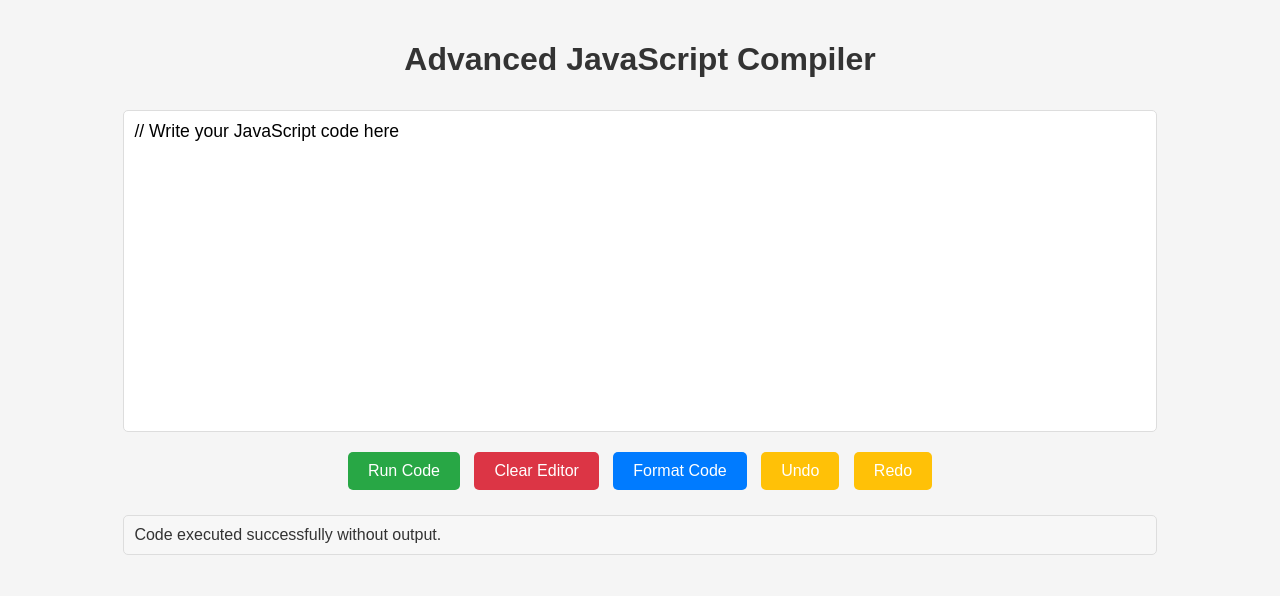
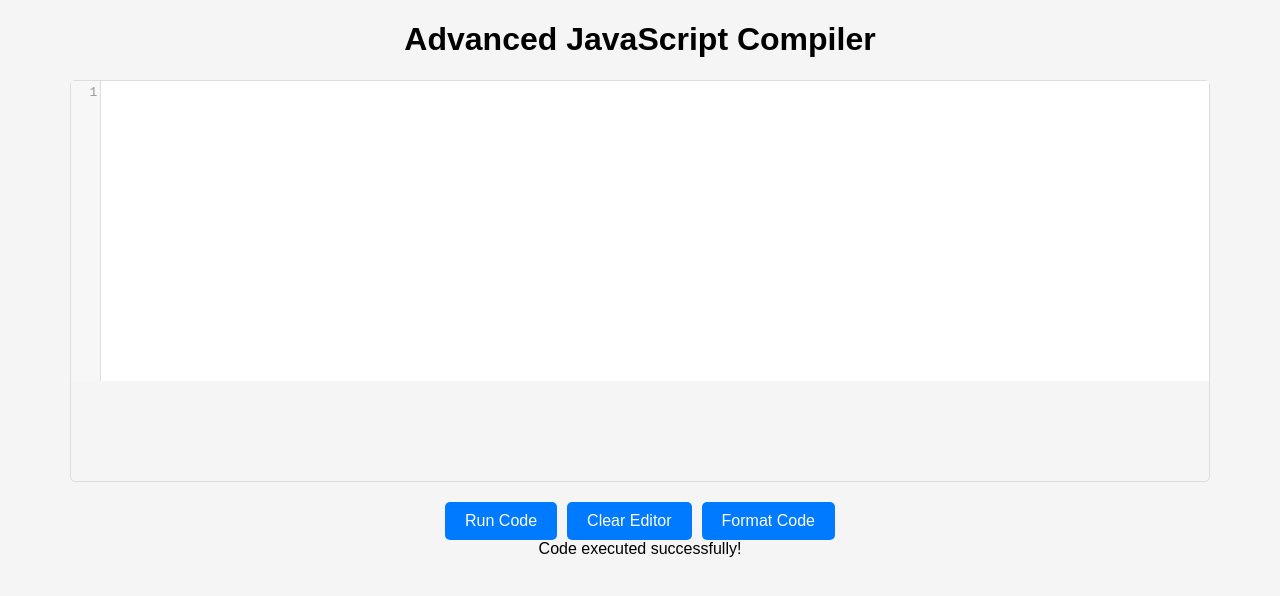
Before and after one commit to almamun1572/Advanced-JavaScript-Compiler, a plain HTML site: page index.html in a window 1280 px wide. Both pictures are taken after a click on the button "Run Code". Drawn offline with nearby package versions, Linux system fonts and the light colour scheme.

Commit message:
Advanced JavaScript Compiler

```diff
--- a/index.html
+++ b/index.html
@@ -4,116 +4,84 @@
     <meta charset="UTF-8">
     <meta name="viewport" content="width=device-width, initial-scale=1.0">
     <title>Advanced JavaScript Compiler</title>
+    <link rel="stylesheet" href="https://cdnjs.cloudflare.com/ajax/libs/codemirror/5.65.5/codemirror.min.css">
     <style>
         body {
             font-family: Arial, sans-serif;
             background-color: #f5f5f5;
-            display: flex;
-            flex-direction: column;
-            align-items: center;
-            margin-top: 20px;
-        }
-        h1 {
-            color: #333;
+            text-align: center;
         }
         #editor {
-            width: 80%;
-            height: 300px;
-            font-size: 1.1em;
-            padding: 10px;
+            height: 400px;
+            width: 90%;
+            margin: 20px auto;
             border: 1px solid #ddd;
             border-radius: 5px;
-            background-color: #fff;
-            margin-top: 10px;
-            resize: vertical;
-            white-space: pre-wrap;
-            overflow-wrap: break-word;
         }
-        #buttons {
+        .button-container {
+            display: flex;
+            justify-content: center;
+            gap: 10px;
             margin-top: 15px;
         }
-        button {
+        .btn {
             padding: 10px 20px;
-            margin: 5px;
             font-size: 1em;
+            color: white;
+            background-color: #007bff;
+            border: none;
+            border-radius: 5px;
             cursor: pointer;
-            border-radius: 5px;
-            border: none;
-            color: white;
         }
-        .run { background-color: #28a745; }
-        .clear { background-color: #dc3545; }
-        .format { background-color: #007bff; }
-        .undo, .redo { background-color: #ffc107; }
-        #output {
-            width: 80%;
-            margin-top: 20px;
-            padding: 10px;
-            border: 1px solid #ddd;
-            border-radius: 5px;
-            background-color: #f7f7f7;
-            color: #333;
-            white-space: pre-wrap;
+        .btn:hover {
+            background-color: #0056b3;
         }
     </style>
 </head>
 <body>
+
 <h1>Advanced JavaScript Compiler</h1>
 
-    <div id="editor" contenteditable="true">// Write your JavaScript code here</div>
+<div id="editor"></div>
 
-    <div id="buttons">
-        <button class="run" onclick="runJavaScriptCode()">Run Code</button>
-        <button class="clear" onclick="clearEditor()">Clear Editor</button>
-        <button class="format" onclick="formatCode()">Format Code</button>
-        <button class="undo" onclick="document.execCommand('undo')">Undo</button>
-        <button class="redo" onclick="document.execCommand('redo')">Redo</button>
+<div class="button-container">
+    <button class="btn" onclick="runCode()">Run Code</button>
+    <button class="btn" onclick="clearEditor()">Clear Editor</button>
+    <button class="btn" onclick="formatCode()">Format Code</button>
 </div>
 
-    <div id="output">Output will appear here</div>
+<div id="output"></div>
+
+<script src="https://cdnjs.cloudflare.com/ajax/libs/codemirror/5.65.5/codemirror.min.js"></script>
+<script src="https://cdnjs.cloudflare.com/ajax/libs/codemirror/5.65.5/mode/javascript/javascript.min.js"></script>
 
 <script>
-        let worker;
+    const editor = CodeMirror(document.getElementById("editor"), {
+        mode: "javascript",
+        lineNumbers: true,
+        theme: "default",
+        tabSize: 4
+    });
 
-        function runJavaScriptCode() {
-            const code = document.getElementById("editor").innerText;
-            const outputElement = document.getElementById("output");
-            outputElement.innerText = ""; // Clear previous output
-
-            if (worker) {
-                worker.terminate(); // Terminate any previous worker
+    function runCode() {
+        const code = editor.getValue();
+        try {
+            const output = eval(code);
+            document.getElementById("output").textContent = output !== undefined ? output : "Code executed successfully!";
+        } catch (error) {
+            document.getElementById("output").textContent = "Error: " + error.message;
         }
-
-            // Create a new Web Worker
-            worker = new Worker("worker.js");
-
-            worker.onmessage = function(event) {
-                outputElement.innerText = event.data;
-            };
-
-            worker.onerror = function(error) {
-                outputElement.innerText = `Error: ${error.message}`;
-            };
-
-            // Send the code to the worker
-            worker.postMessage(code);
     }
 
     function clearEditor() {
-            document.getElementById("editor").innerText = "";
-            document.getElementById("output").innerText = "Output will appear here";
+        editor.setValue("");
+        document.getElementById("output").textContent = "";
     }
 
     function formatCode() {
-            const editor = document.getElementById("editor");
-            try {
-                const formattedCode = js_beautify(editor.innerText);
-                editor.innerText = formattedCode;
-            } catch (error) {
-                document.getElementById("output").innerText = `Formatting error: ${error.message}`;
-            }
+        editor.setValue(js_beautify(editor.getValue(), { indent_size: 4 }));
     }
 </script>
-    <script src="https://cdnjs.cloudflare.com/ajax/libs/js-beautify/1.14.0/beautify.min.js"></script>
+
 </body>
 </html>
```
Lines whose indentation alone changed are shown as unchanged.
